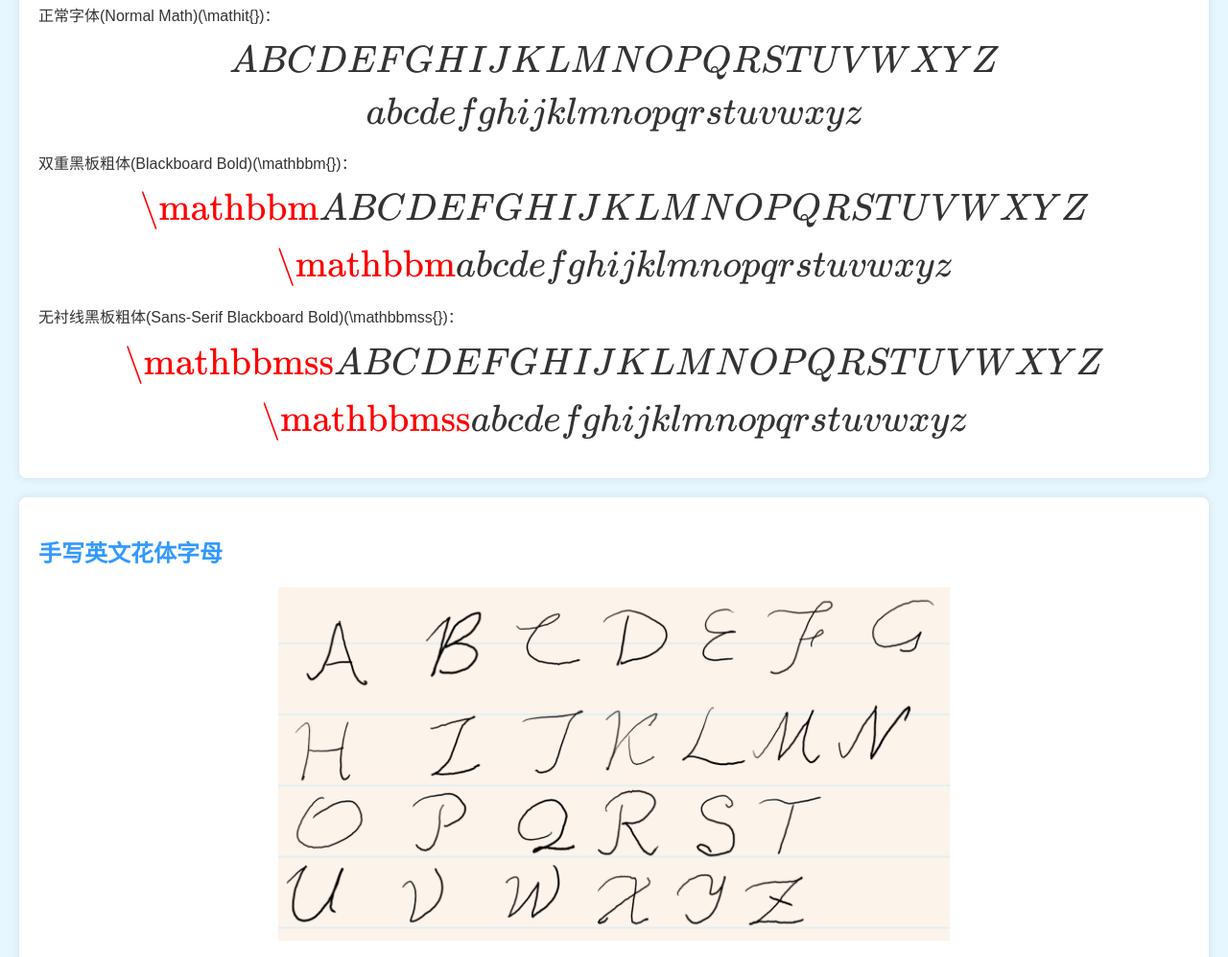
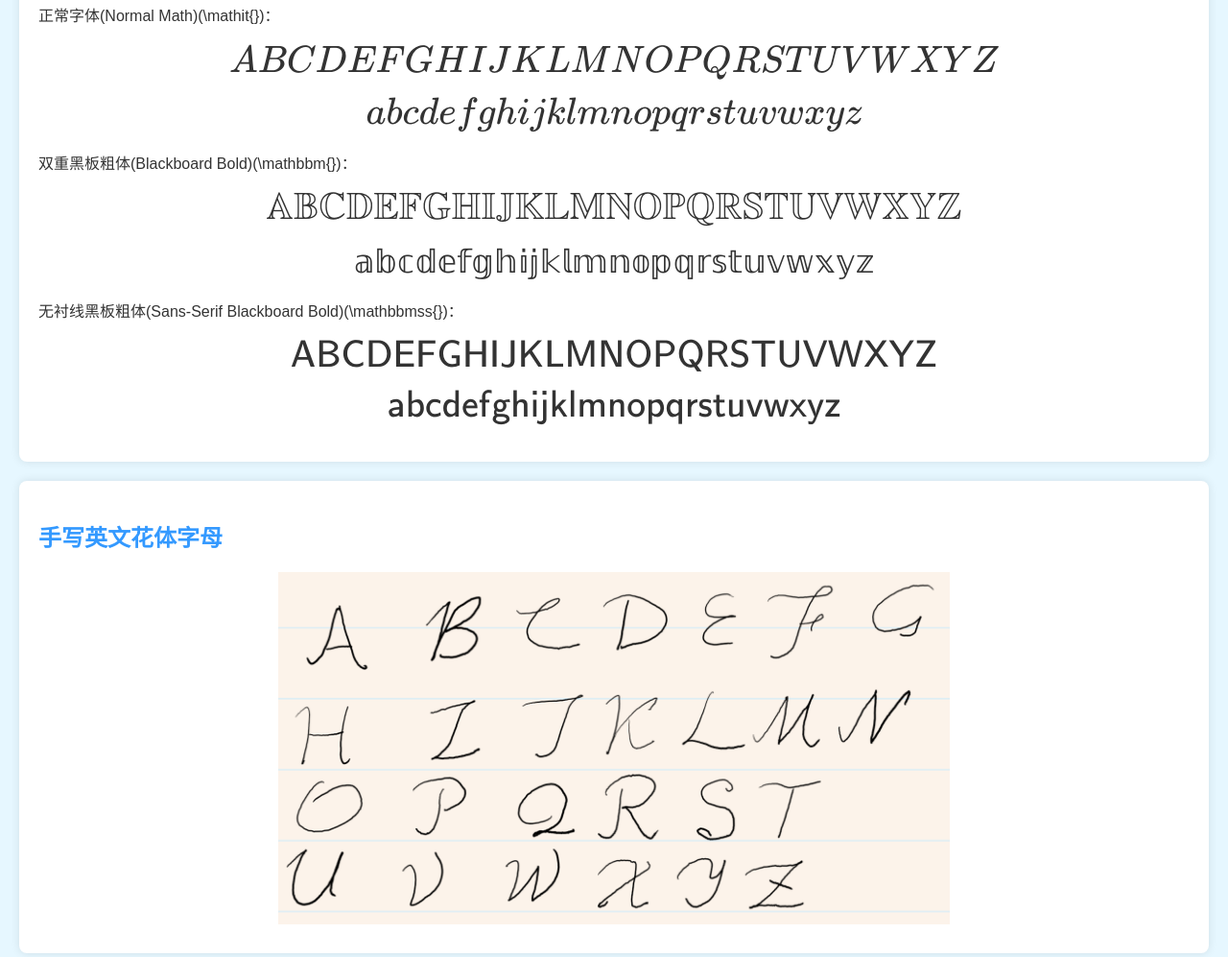
Before and after one commit to madoscp/Jason-math-base, a plain HTML site: page math/fancy-alphabet.html in a window 1280 px wide. Shown: the part 1618-2615 px from the top of the page at 96% size. Drawn offline with nearby package versions, Linux system fonts and the light colour scheme.

Commit message:
Update fancy-alphabet.html

```diff
--- a/math/fancy-alphabet.html
+++ b/math/fancy-alphabet.html
@@ -42,6 +42,17 @@
             height: auto;   /* 让高度自动调整 */
         }
     </style>
+    <script>
+        window.MathJax = {
+            tex: {
+                packages: {'[+]': ['bbold']},
+                macros: {
+                    mathbbm: ["\\mathbb{#1}", 1],
+                    mathbbmss: ["\\mathsf{#1}", 1]
+                }
+            }
+        };
+    </script>
 </head>
 <body>
 
```
